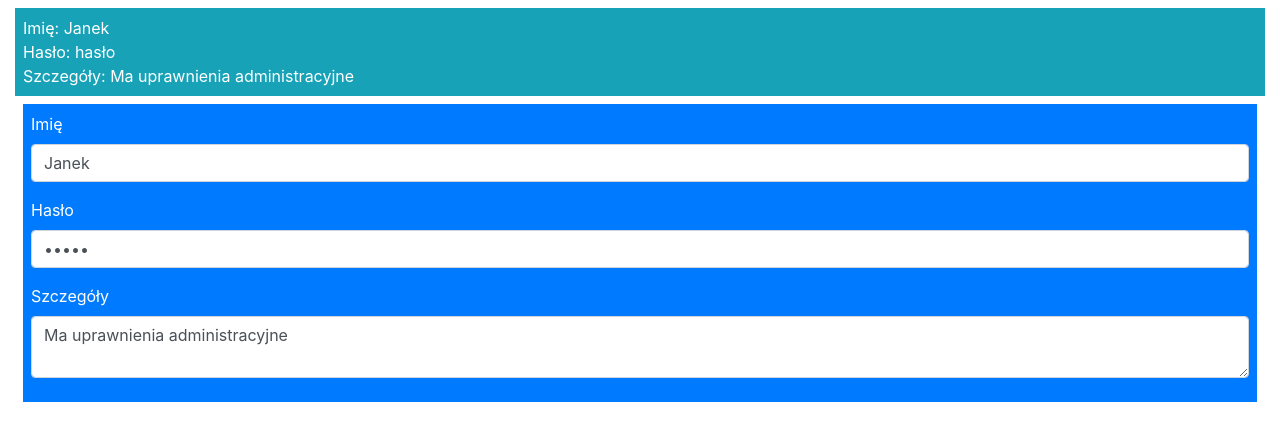
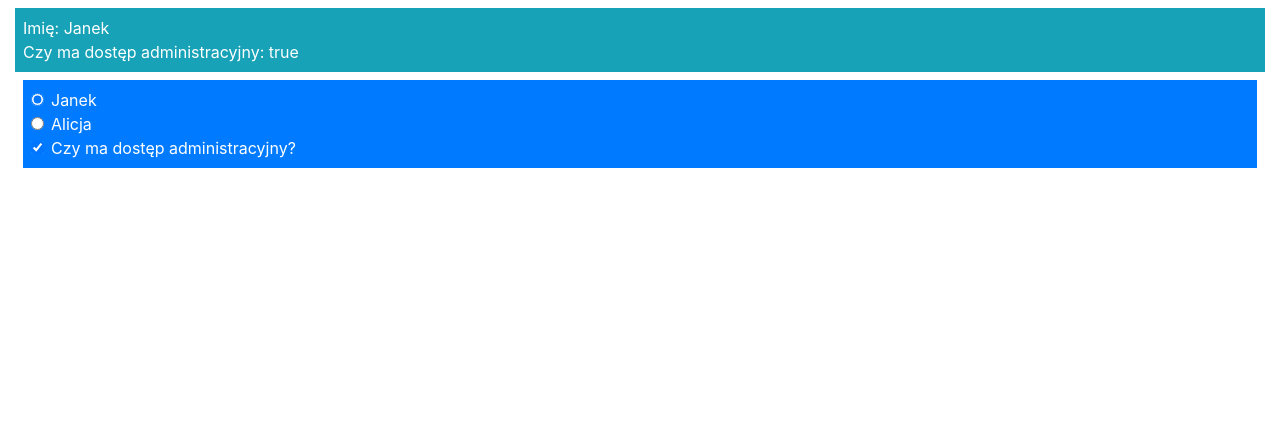
Before and after one commit to lukasz-segin/templatesanddata, a Vue app: page / in a window 1280 px wide. Shown: the top 440 px of the page. Built offline with nearby package versions, Linux system fonts and the light colour scheme.

Commit message:
Wiązania do przycisków opcji i wyboru.

```diff
--- a/src/App.vue
+++ b/src/App.vue
@@ -2,21 +2,20 @@
   <div class="container-fluid">
     <div class="bg-info mt-2 p-2 text-white">
       <div>Imię: {{ name }}</div>
-      <div>Hasło: {{ password }}</div>
-      <div>Szczegóły: {{ details }}</div>
+      <div>Czy ma dostęp administracyjny: {{ hasAdminAccess }}</div>
     </div>
     <div class="bg-primary m-2 p-2 text-white">
-      <div class="form-group">
-        <label>Imię</label>
-        <input class="form-control" v-model="name"/>
+      <div class="form-check">
+        <input class="form-check-input" type="radio" v-model="name" value="Janek" />
+        <label class="form-check-label">Janek</label>
       </div>
-      <div class="form-group">
-        <label>Hasło</label>
-        <input type="password" class="form-control" v-model="password"/>
+      <div class="form-check">
+        <input class="form-check-input" type="radio" v-model="name" value="Alicja" />
+        <label class="form-check-label">Alicja</label>
       </div>
-      <div class="form-group">
-        <label>Szczegóły</label>
-        <textarea class="form-control" v-model="details"/>
+      <div class="form-check">
+        <input class="form-check-input" type="checkbox" v-model="hasAdminAccess" />
+        <label class="form-check-label">Czy ma dostęp administracyjny?</label>
       </div>
     </div>
   </div>
@@ -28,8 +27,7 @@
     data() {
       return {
         name: "Janek",
-        password: "hasło",
-        details: "Ma uprawnienia administracyjne"
+        hasAdminAccess: true
       }
     }
   }
```
